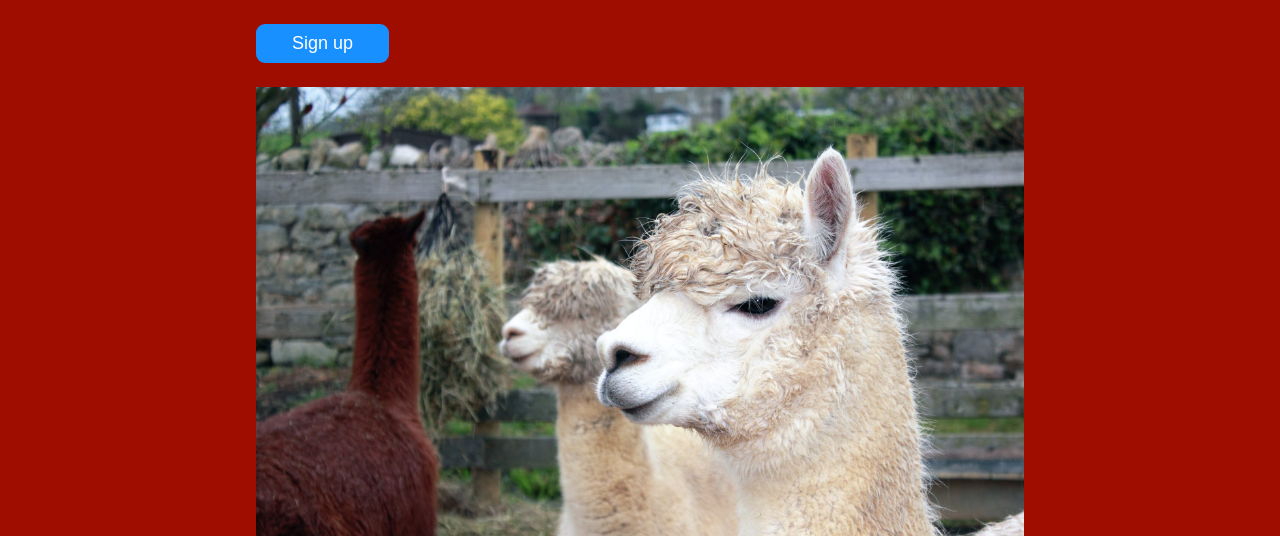
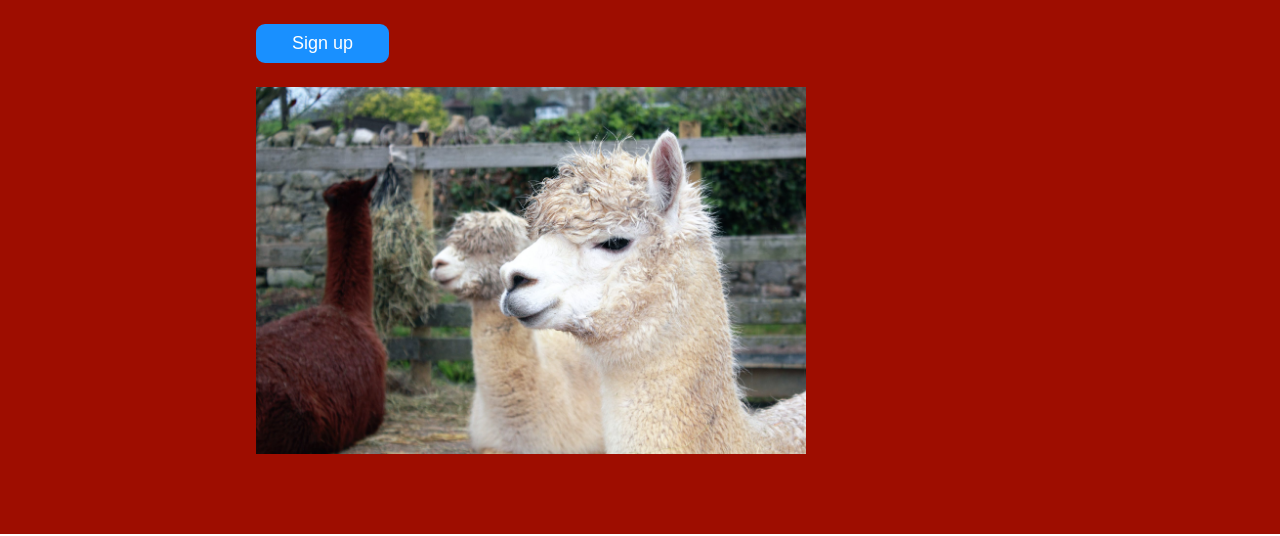
Before and after one commit to o-blip/Odin-Landing-Page, a plain HTML site: page index.html in a window 1280 px wide. Shown: the part 264-800 px from the top of the page. Drawn offline with Linux system fonts and the light colour scheme.

Commit message:
added max image size to top image

```diff
--- a/style.css
+++ b/style.css
@@ -79,7 +79,7 @@ a {
 }
 
 .top-content img {
-    width: 350px;
+    max-width: 550px;
     height: auto;
     align-self: center;
     flex: 1;
```
